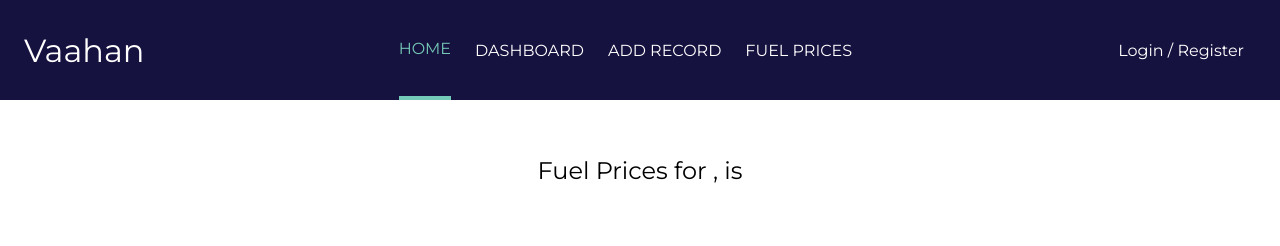
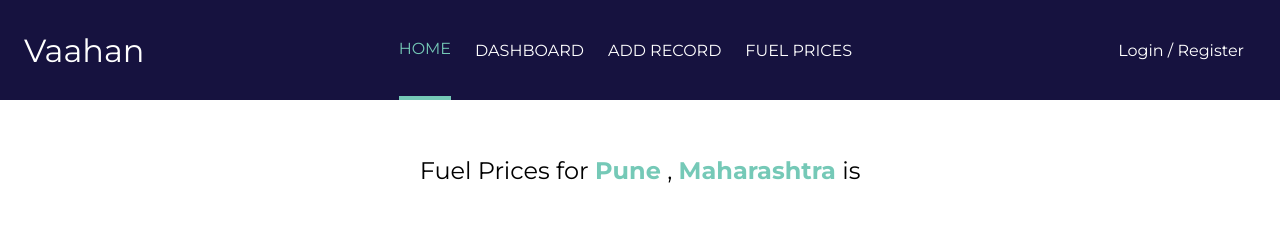
Before and after one commit to Saurav-Singh-Rauthan/Vaahan, a React (Create React App) app: page / in a window 1280 px wide. Shown: the top 246 px of the page. Built offline with nearby package versions, Linux system fonts and the light colour scheme; no server answers.

Commit message:
fixed bug fetching user details when logged out

```diff
--- a/src/components/pages/Dashboard/Dashboard.js
+++ b/src/components/pages/Dashboard/Dashboard.js
@@ -18,7 +18,9 @@ const Dashboard = (props) => {
   let vehicles = [""];
 
   useEffect(() => {
-    props.fetch_userDetails();
+    if (props.isAuthenticated) {
+      props.fetch_userDetails();
+    }
   }, []);
 
   const vehSelectHandler = (event) => {
@@ -113,7 +115,9 @@ const Dashboard = (props) => {
       <div className={Styles.VehInfo}>
         <p>
           Greetings! {"   "}
-          <span style={{ color: "#75c9b7" }}>Saurav Singh Rauthan</span>{" "}
+          <span style={{ color: "#75c9b7" }}>
+            {props.username ? props.username : "UserXYZ"}
+          </span>{" "}
         </p>
         <div className={Styles.selectCont}>
           <FormControl fullWidth variant="filled">
@@ -163,6 +167,8 @@ const Dashboard = (props) => {
 const mapStateToProps = (state, ownProps) => {
   return {
     vehicles: state.user.vehicles,
+    isAuthenticated: state.auth.token !== null,
+    username: state.user.username,
   };
 };
 
--- a/src/components/pages/Home/Home.js
+++ b/src/components/pages/Home/Home.js
@@ -13,11 +13,15 @@ const Home = (props) => {
     diesel: null,
   });
 
+  const [location, setlocation] = useState({
+    state: props.state != null ? props.state : "Maharashtra",
+    district: props.district != null ? props.district : "Pune",
+  });
+
   useEffect(() => {
-    if (props.state && props.district) {
     axios
       .get(
-          `https://api-fuelprices-india.herokuapp.com/price/state/district/?state=${props.state}&district=${props.district}&fuel=petrol`
+        `https://api-fuelprices-india.herokuapp.com/price/state/district/?state=${location.state}&district=${location.district}&fuel=petrol`
       )
       .then((res) => {
         setfuelPrice((prevState) => {
@@ -25,7 +29,7 @@ const Home = (props) => {
         });
         axios
           .get(
-              `https://api-fuelprices-india.herokuapp.com/price/state/district/?state=${props.state}&district=${props.district}&fuel=diesel`
+            `https://api-fuelprices-india.herokuapp.com/price/state/district/?state=${location.state}&district=${location.district}&fuel=diesel`
           )
           .then((res) => {
             setfuelPrice((prevState) => {
@@ -39,7 +43,6 @@ const Home = (props) => {
       .catch((err) => {
         console.log(err);
       });
-    }
   }, []);
 
   let accordianData = [
@@ -64,8 +67,8 @@ const Home = (props) => {
     <div className={Styles.container}>
       <Fuelprice
         price={fuelPrice?.diesel && fuelPrice?.petrol ? fuelPrice : null}
-        state={props.state}
-        district={props.district}
+        state={location.state}
+        district={location.district}
       />
       <p
         style={{ display: props.isAuthenticated ? "none" : "block" }}
--- a/src/components/pages/RefuelEntry/RefuelEntry.js
+++ b/src/components/pages/RefuelEntry/RefuelEntry.js
@@ -39,7 +39,9 @@ const RefuelEntry = (props) => {
   });
 
   useEffect(() => {
-    props.fetch_userDetails();
+    if (props.isAuthenticated) {
+      props.fetch_userDetails();
+    }
   }, [value, record]);
 
   const handleChange = (event, newValue) => {
@@ -508,6 +510,7 @@ const mapStateToProps = (state, ownProps) => {
     userId: state.user.id,
     token: state.auth.token,
     userVehicles: state.user.vehicles,
+    isAuthenticated: state.auth.token !== null,
   };
 };
 
```
Lines whose indentation alone changed are shown as unchanged.
